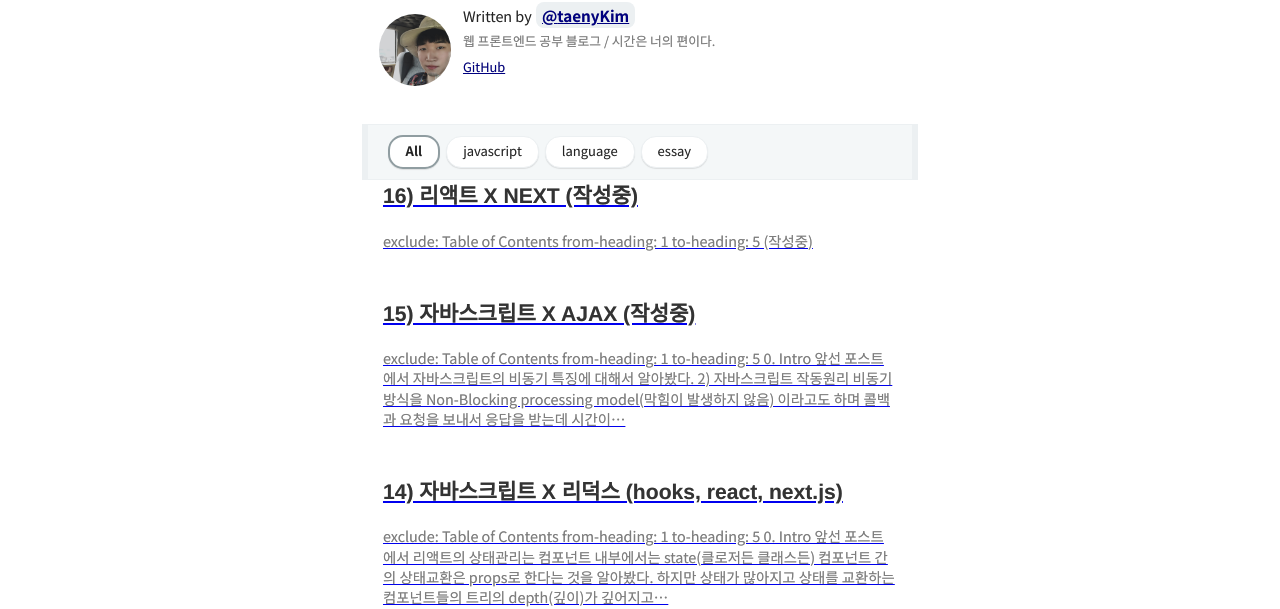
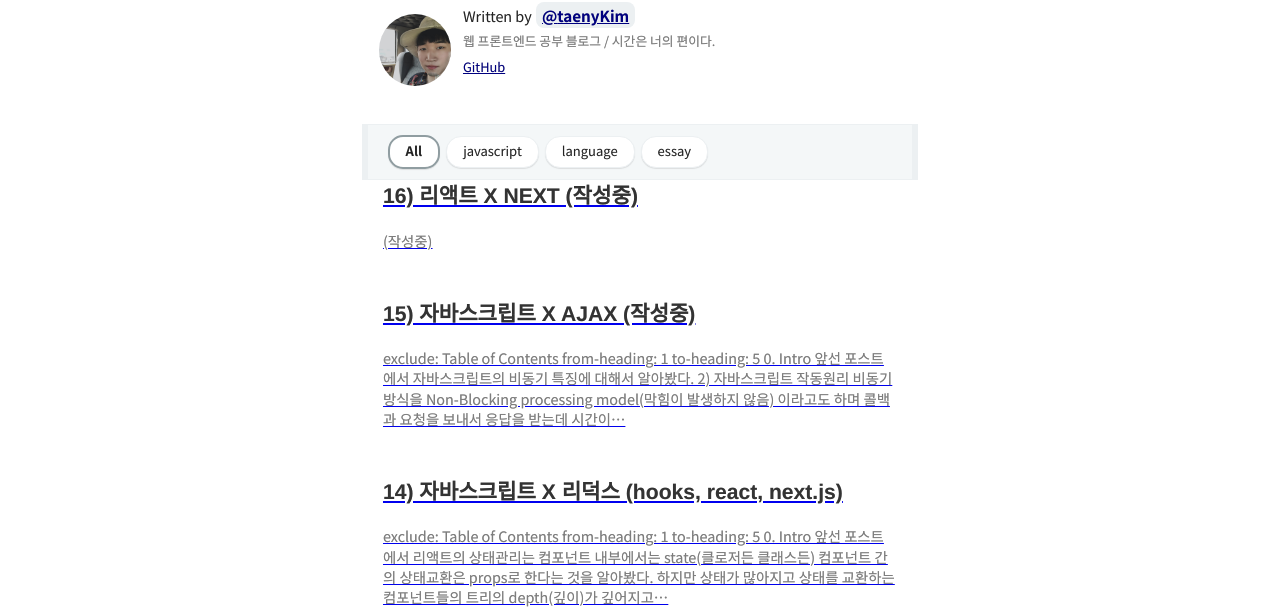
Before and after one commit to taenykim/taenykim_blog, a Gatsby site: page / in a window 1280 px wide. Shown: the part 195-804 px from the top of the page. Built offline with nearby package versions, Linux system fonts and the light colour scheme; Gatsby itself is replaced by a stand-in of ours; some packages are replaced by stand-ins of ours; what typography-theme-github would draw is missing.

Commit message:
:pencil2:

````diff
--- a/content/blog/javascript/16리액트xnext.md
+++ b/content/blog/javascript/16리액트xnext.md
@@ -5,10 +5,4 @@
 draft: false
 ---
 
-```toc
-exclude: Table of Contents
-from-heading: 1
-to-heading: 5
-```
-
 (작성중)
````
